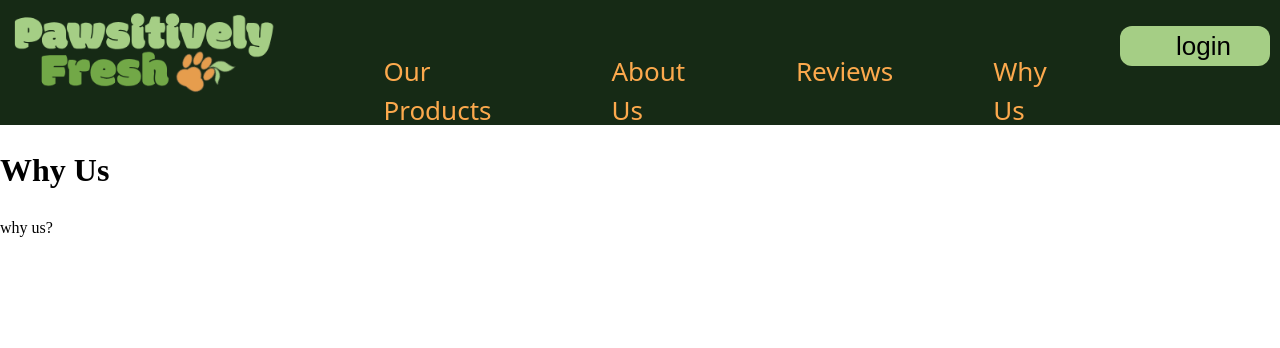
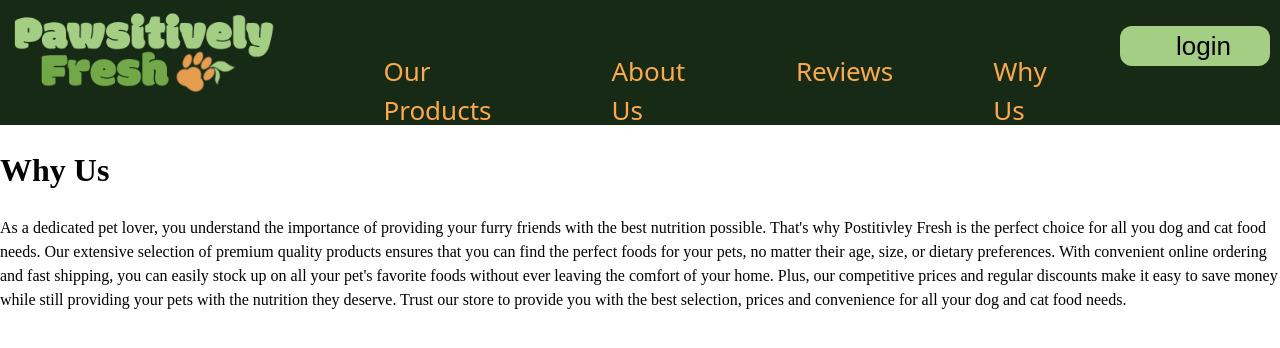
Before and after one commit to swlodawski/Pawsitivley-Fresh, a React (Vite) app in the folder client/: page /why in a window 1280 px wide. Shown: the top 348 px of the page. Built offline with nearby package versions, Linux system fonts and the light colour scheme; a web font is replaced by a local one.

Commit message:
Added why section.

```diff
--- a/client/src/pages/Why/Why.jsx
+++ b/client/src/pages/Why/Why.jsx
@@ -2,7 +2,13 @@ const Why = () => {
   return (
     <div>
       <h1>Why Us</h1>
-      <p>why us?</p>
+      <p>As a dedicated pet lover, you understand the importance of providing your furry friends with the best nutrition possible.
+        That's why Postitivley Fresh is the perfect choice for all you dog and cat food needs. Our extensive selection of premium quality products ensures that you can find the
+        perfect foods for your pets, no matter their age, size, or dietary preferences. With convenient online ordering and fast shipping,
+        you can easily stock up on all your pet's favorite foods without ever leaving the comfort of your home. Plus, our competitive prices
+        and regular discounts make it easy to save money while still providing your pets with the nutrition they deserve. Trust our store to provide
+        you with the best selection, prices and convenience for all your dog and cat food needs.
+      </p>
     </div>
   );
 };
```
